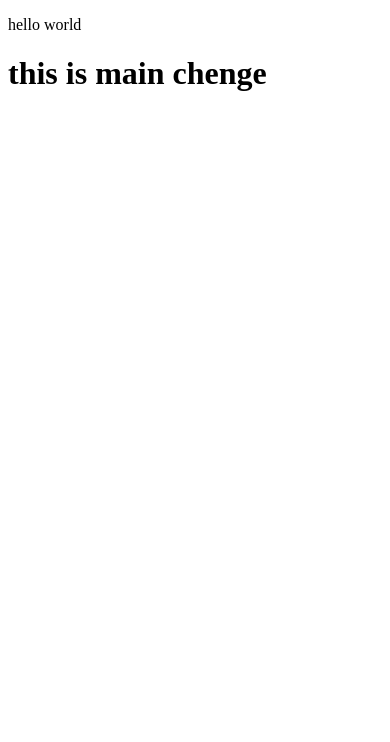
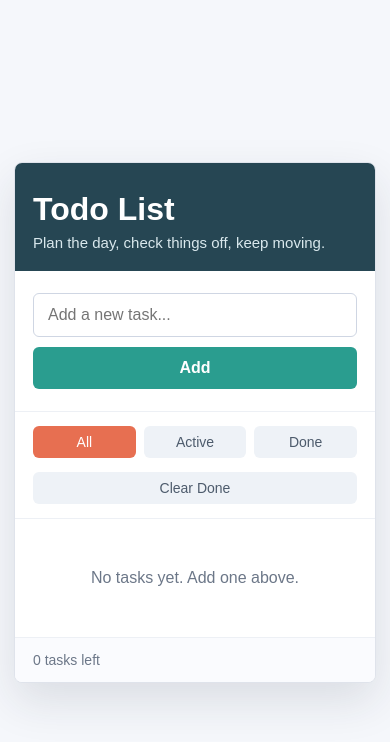
Before and after one commit to codeWithMohinur/LocalRepo, a plain HTML site: page index.html in a window 390 px wide. Drawn offline with Linux system fonts and the light colour scheme.

Commit message:
Add todo list app

```diff
--- a/index.html
+++ b/index.html
@@ -3,10 +3,42 @@
 <head>
     <meta charset="UTF-8">
     <meta name="viewport" content="width=device-width, initial-scale=1.0">
-    <title>my first github project</title>
+    <title>Todo List</title>
+    <link rel="stylesheet" href="style.css">
 </head>
 <body>
-    <p>hello world</p>
-    <h1>this is main chenge</h1>
+    <main class="app">
+        <header>
+            <h1>Todo List</h1>
+            <p class="subtitle">Plan the day, check things off, keep moving.</p>
+        </header>
+
+        <form class="todo-form" id="todoForm">
+            <input
+                class="todo-input"
+                id="todoInput"
+                type="text"
+                placeholder="Add a new task..."
+                autocomplete="off"
+                aria-label="New task"
+            >
+            <button class="add-btn" type="submit">Add</button>
+        </form>
+
+        <section class="toolbar" aria-label="Todo controls">
+            <div class="filters" role="group" aria-label="Filter tasks">
+                <button class="filter-btn active" type="button" data-filter="all">All</button>
+                <button class="filter-btn" type="button" data-filter="active">Active</button>
+                <button class="filter-btn" type="button" data-filter="completed">Done</button>
+            </div>
+            <button class="clear-btn" id="clearCompleted" type="button">Clear Done</button>
+        </section>
+
+        <ul class="todo-list" id="todoList"></ul>
+        <p class="empty-state" id="emptyState">No tasks yet. Add one above.</p>
+        <footer class="summary" id="summary">0 tasks left</footer>
+    </main>
+
+    <script src="script.js"></script>
 </body>
 </html>
--- /dev/null
+++ b/script.js
@@ -0,0 +1,127 @@
+const todoForm = document.querySelector("#todoForm");
+const todoInput = document.querySelector("#todoInput");
+const todoList = document.querySelector("#todoList");
+const emptyState = document.querySelector("#emptyState");
+const summary = document.querySelector("#summary");
+const clearCompleted = document.querySelector("#clearCompleted");
+const filterButtons = document.querySelectorAll(".filter-btn");
+
+let todos = JSON.parse(localStorage.getItem("todos")) || [];
+let currentFilter = "all";
+
+function saveTodos() {
+    localStorage.setItem("todos", JSON.stringify(todos));
+}
+
+function getFilteredTodos() {
+    if (currentFilter === "active") {
+        return todos.filter((todo) => !todo.completed);
+    }
+
+    if (currentFilter === "completed") {
+        return todos.filter((todo) => todo.completed);
+    }
+
+    return todos;
+}
+
+function updateSummary() {
+    const activeCount = todos.filter((todo) => !todo.completed).length;
+    const taskWord = activeCount === 1 ? "task" : "tasks";
+    summary.textContent = `${activeCount} ${taskWord} left`;
+}
+
+function renderTodos() {
+    todoList.innerHTML = "";
+
+    const filteredTodos = getFilteredTodos();
+    emptyState.hidden = filteredTodos.length > 0;
+
+    filteredTodos.forEach((todo) => {
+        const item = document.createElement("li");
+        item.className = `todo-item${todo.completed ? " completed" : ""}`;
+        item.dataset.id = todo.id;
+
+        const checkbox = document.createElement("input");
+        checkbox.className = "todo-checkbox";
+        checkbox.type = "checkbox";
+        checkbox.checked = todo.completed;
+        checkbox.setAttribute("aria-label", "Mark task complete");
+
+        const text = document.createElement("span");
+        text.className = "todo-text";
+        text.textContent = todo.text;
+
+        const deleteButton = document.createElement("button");
+        deleteButton.className = "delete-btn";
+        deleteButton.type = "button";
+        deleteButton.textContent = "x";
+        deleteButton.setAttribute("aria-label", "Delete task");
+
+        item.append(checkbox, text, deleteButton);
+        todoList.appendChild(item);
+    });
+
+    updateSummary();
+    saveTodos();
+}
+
+todoForm.addEventListener("submit", (event) => {
+    event.preventDefault();
+
+    const text = todoInput.value.trim();
+
+    if (!text) {
+        todoInput.focus();
+        return;
+    }
+
+    todos.unshift({
+        id: Date.now().toString(),
+        text,
+        completed: false
+    });
+
+    todoInput.value = "";
+    renderTodos();
+});
+
+todoList.addEventListener("click", (event) => {
+    const item = event.target.closest(".todo-item");
+
+    if (!item) {
+        return;
+    }
+
+    if (event.target.classList.contains("todo-checkbox")) {
+        todos = todos.map((todo) => {
+            if (todo.id === item.dataset.id) {
+                return { ...todo, completed: event.target.checked };
+            }
+
+            return todo;
+        });
+    }
+
+    if (event.target.classList.contains("delete-btn")) {
+        todos = todos.filter((todo) => todo.id !== item.dataset.id);
+    }
+
+    renderTodos();
+});
+
+filterButtons.forEach((button) => {
+    button.addEventListener("click", () => {
+        filterButtons.forEach((filterButton) => filterButton.classList.remove("active"));
+        button.classList.add("active");
+        currentFilter = button.dataset.filter;
+        renderTodos();
+    });
+});
+
+clearCompleted.addEventListener("click", () => {
+    todos = todos.filter((todo) => !todo.completed);
+    renderTodos();
+});
+
+renderTodos();
--- /dev/null
+++ b/style.css
@@ -0,0 +1,205 @@
+* {
+    box-sizing: border-box;
+}
+
+body {
+    margin: 0;
+    min-height: 100vh;
+    font-family: Arial, Helvetica, sans-serif;
+    color: #202124;
+    background: #f5f7fb;
+    display: grid;
+    place-items: center;
+    padding: 24px;
+}
+
+.app {
+    width: min(100%, 520px);
+    background: #ffffff;
+    border: 1px solid #dfe3eb;
+    border-radius: 8px;
+    box-shadow: 0 18px 45px rgba(34, 42, 58, 0.12);
+    overflow: hidden;
+}
+
+header {
+    padding: 28px 28px 20px;
+    background: #264653;
+    color: #ffffff;
+}
+
+h1 {
+    margin: 0 0 6px;
+    font-size: 32px;
+    font-weight: 700;
+}
+
+.subtitle {
+    margin: 0;
+    color: #d9e8ed;
+    font-size: 15px;
+}
+
+.todo-form {
+    display: flex;
+    gap: 10px;
+    padding: 22px 28px;
+    border-bottom: 1px solid #edf0f5;
+}
+
+.todo-input {
+    flex: 1;
+    min-width: 0;
+    border: 1px solid #cfd6e3;
+    border-radius: 6px;
+    padding: 12px 14px;
+    font-size: 16px;
+    outline: none;
+}
+
+.todo-input:focus {
+    border-color: #2a9d8f;
+    box-shadow: 0 0 0 3px rgba(42, 157, 143, 0.18);
+}
+
+button {
+    border: 0;
+    border-radius: 6px;
+    cursor: pointer;
+    font: inherit;
+    transition: transform 0.15s ease, background 0.15s ease, color 0.15s ease;
+}
+
+button:active {
+    transform: scale(0.98);
+}
+
+.add-btn {
+    padding: 12px 16px;
+    background: #2a9d8f;
+    color: #ffffff;
+    font-weight: 700;
+}
+
+.add-btn:hover {
+    background: #21867a;
+}
+
+.toolbar {
+    display: flex;
+    align-items: center;
+    justify-content: space-between;
+    gap: 14px;
+    padding: 14px 28px;
+    border-bottom: 1px solid #edf0f5;
+}
+
+.filters {
+    display: flex;
+    gap: 8px;
+}
+
+.filter-btn,
+.clear-btn {
+    background: #eef2f7;
+    color: #4d5b6c;
+    padding: 8px 10px;
+    font-size: 14px;
+}
+
+.filter-btn.active,
+.filter-btn:hover,
+.clear-btn:hover {
+    background: #e76f51;
+    color: #ffffff;
+}
+
+.todo-list {
+    list-style: none;
+    margin: 0;
+    padding: 0;
+}
+
+.todo-item {
+    display: grid;
+    grid-template-columns: auto 1fr auto;
+    align-items: center;
+    gap: 12px;
+    padding: 16px 28px;
+    border-bottom: 1px solid #edf0f5;
+}
+
+.todo-item:last-child {
+    border-bottom: 0;
+}
+
+.todo-checkbox {
+    width: 20px;
+    height: 20px;
+    accent-color: #2a9d8f;
+    cursor: pointer;
+}
+
+.todo-text {
+    overflow-wrap: anywhere;
+    line-height: 1.4;
+}
+
+.todo-item.completed .todo-text {
+    color: #8a94a6;
+    text-decoration: line-through;
+}
+
+.delete-btn {
+    width: 34px;
+    height: 34px;
+    background: #fff0ec;
+    color: #c24124;
+    font-size: 22px;
+    line-height: 1;
+}
+
+.delete-btn:hover {
+    background: #e76f51;
+    color: #ffffff;
+}
+
+.empty-state {
+    padding: 34px 28px;
+    color: #6c7788;
+    text-align: center;
+}
+
+.summary {
+    padding: 14px 28px;
+    color: #6c7788;
+    background: #fafbfe;
+    border-top: 1px solid #edf0f5;
+    font-size: 14px;
+}
+
+@media (max-width: 520px) {
+    body {
+        padding: 14px;
+    }
+
+    header,
+    .todo-form,
+    .toolbar,
+    .todo-item,
+    .summary {
+        padding-left: 18px;
+        padding-right: 18px;
+    }
+
+    .todo-form,
+    .toolbar {
+        flex-direction: column;
+        align-items: stretch;
+    }
+
+    .filters {
+        display: grid;
+        grid-template-columns: repeat(3, 1fr);
+    }
+}
```
